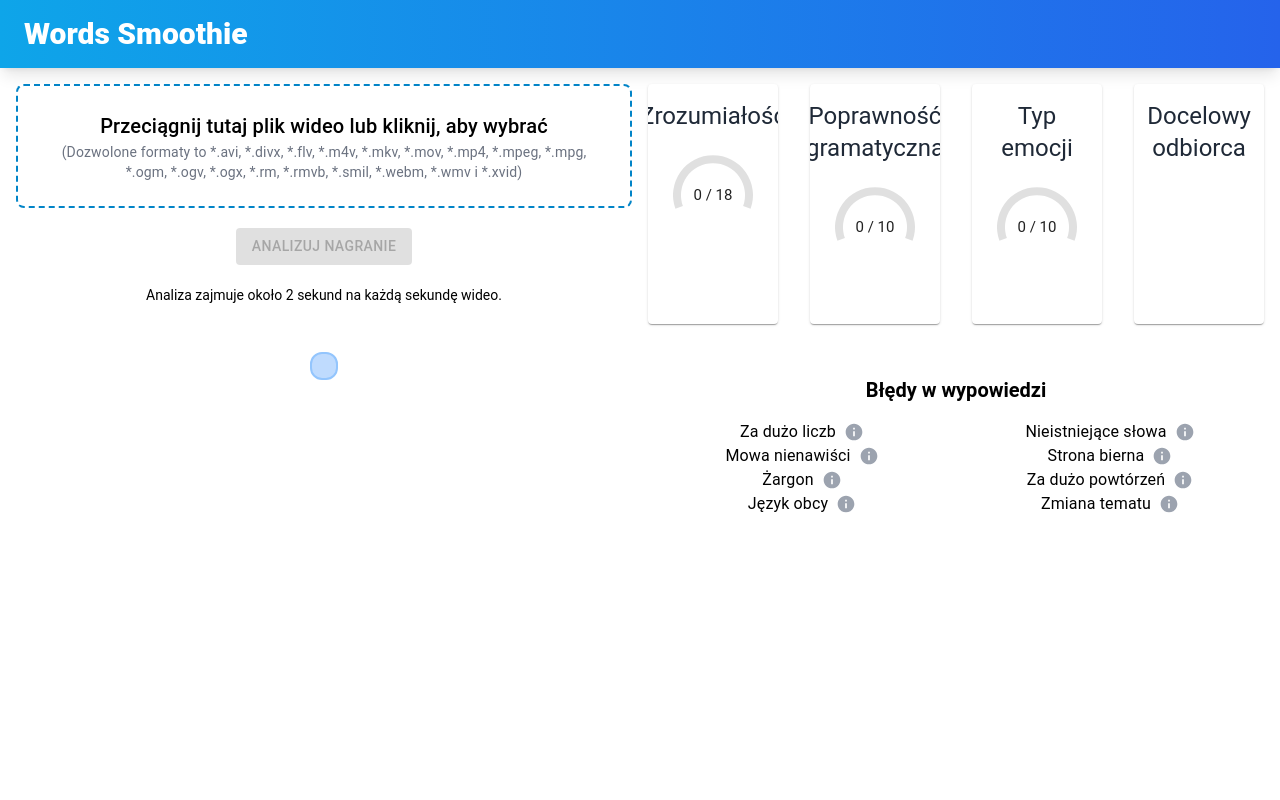
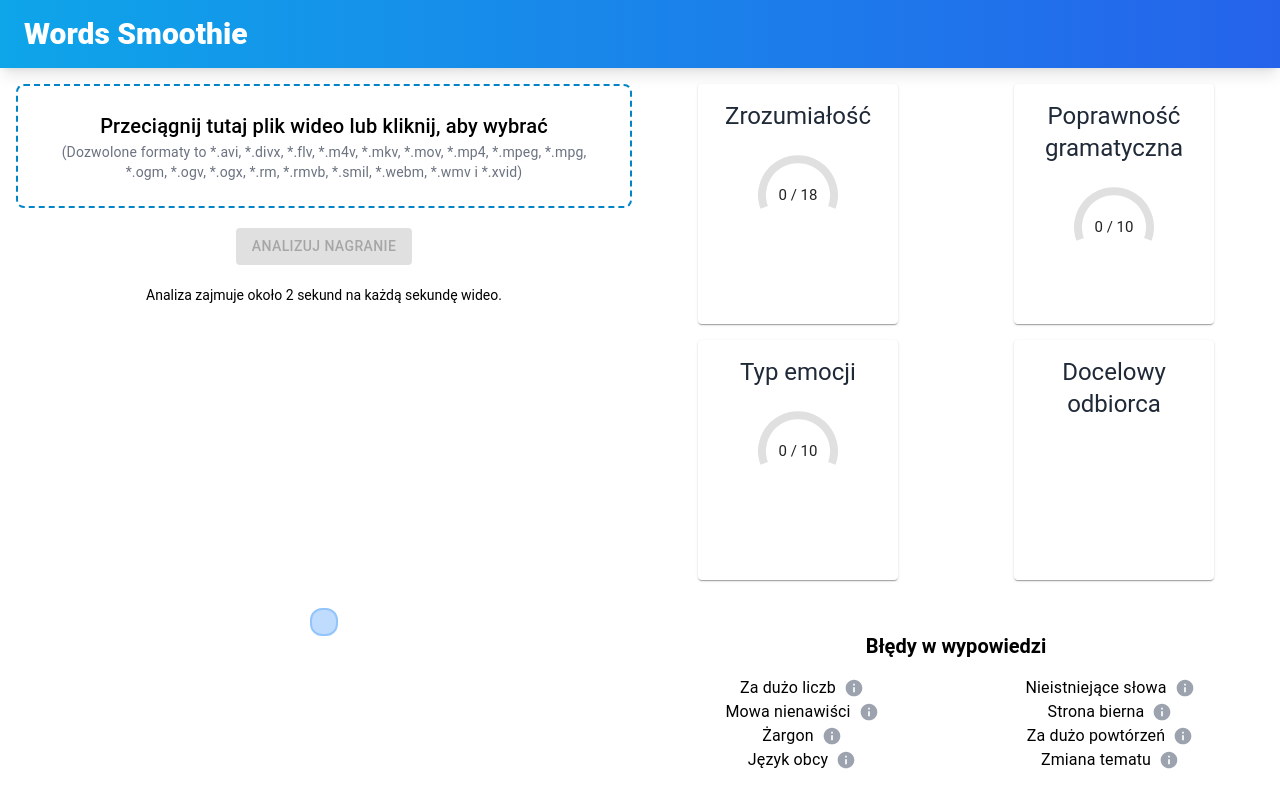
Before and after one commit to Hackathon-Krakow-2024/break-word-traps, a React (Vite) app in the folder frontend/: page / in a window 1280 px wide. Built offline with nearby package versions, Linux system fonts and the light colour scheme; no server answers.

Commit message:
change layout

```diff
--- a/frontend/src/pages/Home/Home.tsx
+++ b/frontend/src/pages/Home/Home.tsx
@@ -1,7 +1,6 @@
-import { Gauge } from '@mui/x-charts/Gauge'
 import { useEffect, useState } from 'react'
 import { GaugeWidget } from '../../components/GaugeWidget'
-import { analyzeText, getTranscriptAndSubtitles, prepareQuestions } from '../../api/ai.mock'
+import { analyzeText, getTranscriptAndSubtitles, prepareQuestions } from '../../api/ai'
 import { TranscriptionAnalysis, TranscriptionResponse } from '../../models/Transcription'
 import { Video } from './Video'
 import VideoUpload from '../../components/VideoUpload'
@@ -99,7 +98,7 @@ export const Home = () => {
         <VideoActions handleVerifyVideo={handleVerifyVideo} isButtonDisabled={isButtonDisabled} />
         <p className='text-sm'>Analiza zajmuje około 2 sekund na każdą sekundę wideo.</p>
       </div>
-      <div className='flex items-center gap-8' style={{ minHeight: '200px' }}>
+      <div className='grid grid-cols-2 gap-4' style={{ minHeight: '200px' }}>
         <GaugeWidget
           color={getFogColor(transcriptionAnalysis.fog_score)}
           label='Zrozumiałość'
```
